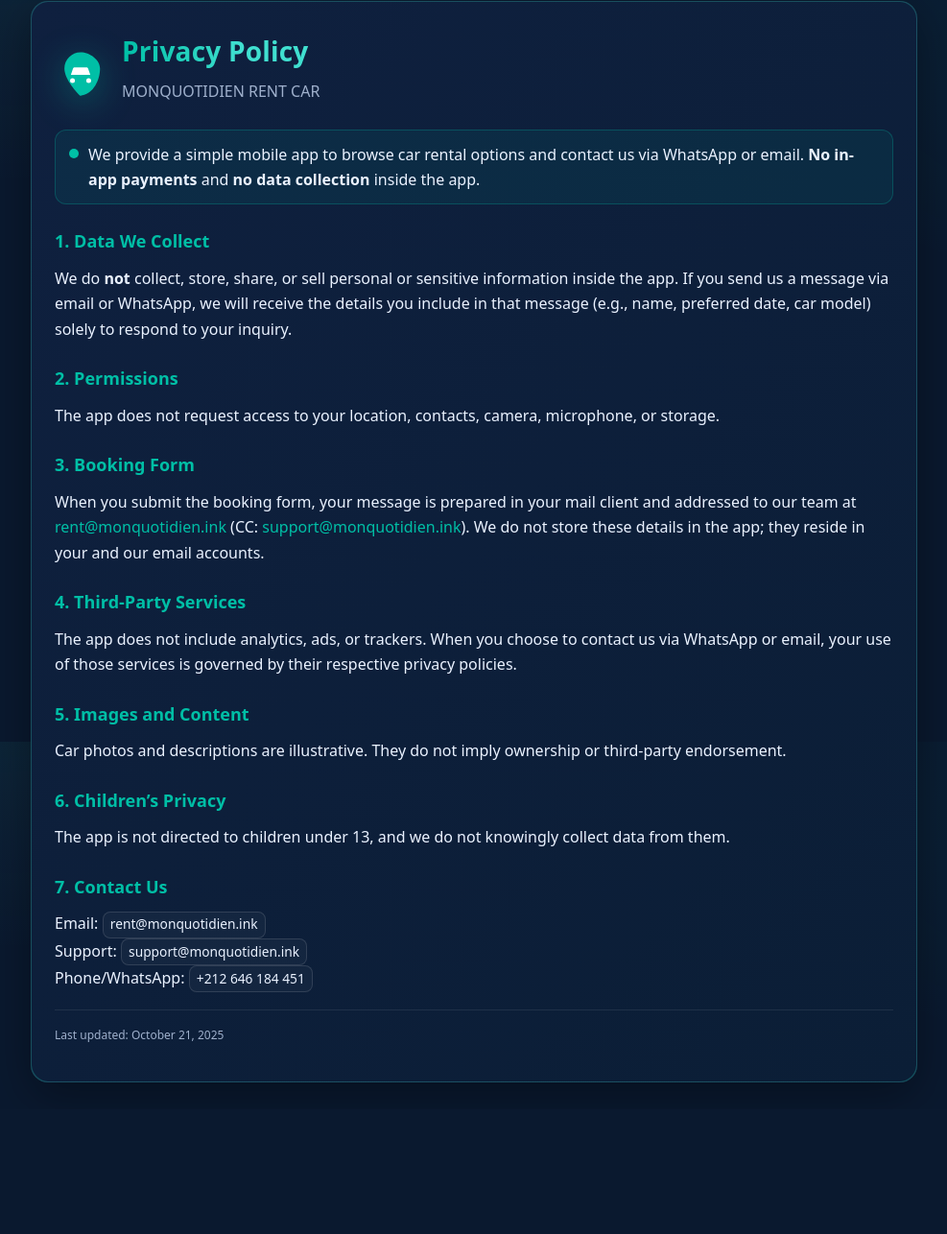
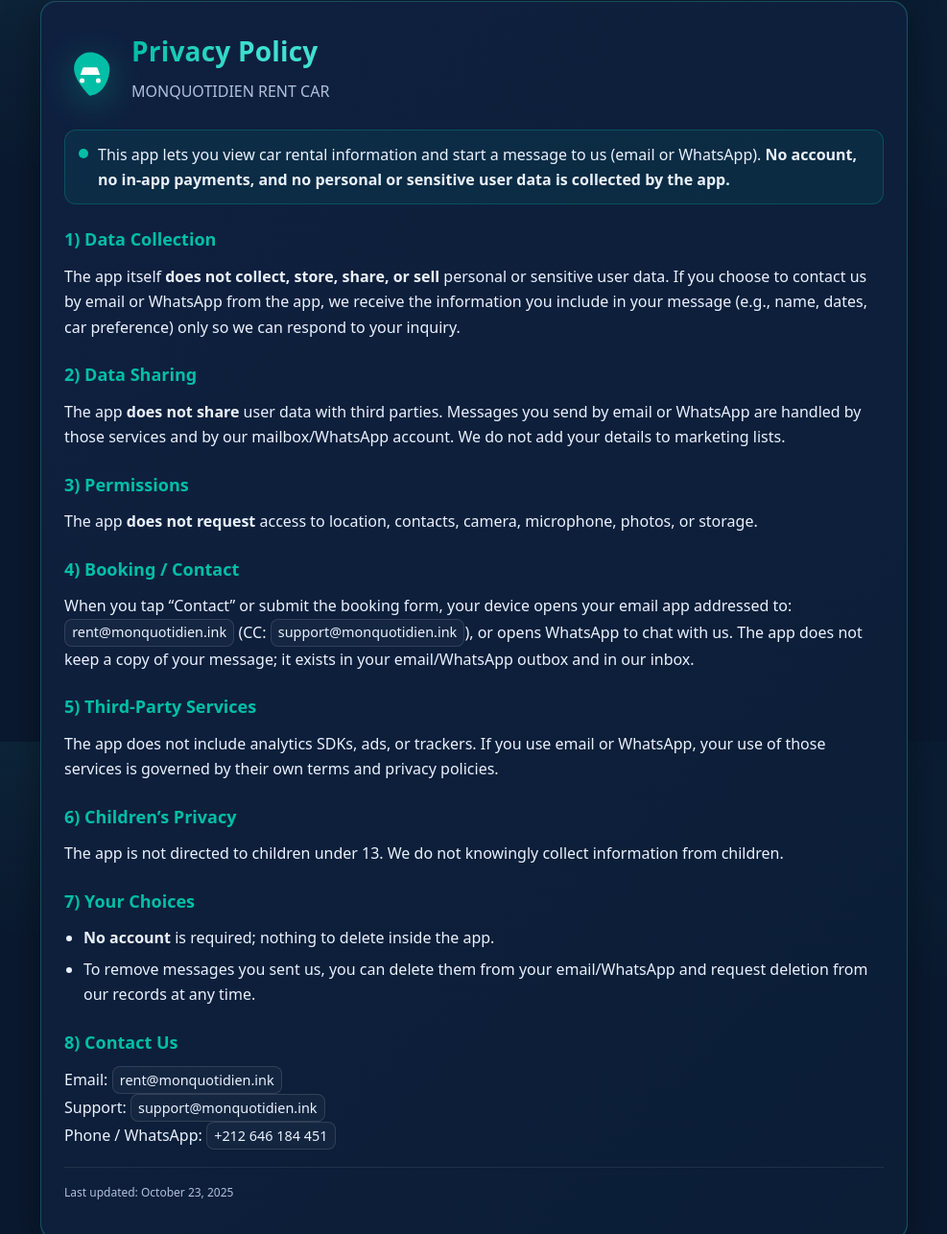
Before and after one commit to monqotidienbenlarbi-cmyk/monqotidien, a plain HTML site: page privancypolicie.html in a window 1280 px wide. Shown: the part 27-1313 px from the top of the page at 96% size, without its empty margins (146-1133 px from the left). Before the commit the page ends 1183 px from the top, so only its background shows below. Drawn offline with Linux system fonts and the light colour scheme.

Commit message:
Update privancypolicie.html

```diff
--- a/privancypolicie.html
+++ b/privancypolicie.html
@@ -1,129 +1,65 @@
 <!DOCTYPE html>
 <html lang="en">
 <head>
-  <meta charset="UTF-8" />
+  <meta charset="utf-8" />
   <meta name="viewport" content="width=device-width, initial-scale=1" />
   <title>Privacy Policy – MONQUOTIDIEN RENT CAR</title>
   <meta name="color-scheme" content="light dark" />
+  <meta name="robots" content="noindex" />
   <style>
-    /* ===== Theme ===== */
     :root{
-      --bg:#0A192F;          /* dark navy */
-      --card:#0F203F;        /* deep blue */
-      --ink:#EAF2FF;         /* text */
-      --muted:#9FB0CC;       /* subdued */
-      --accent:#00BFA6;      /* teal */
-      --accent-2:#40E0D0;    /* gradient stop */
-      --ring:rgba(0,191,166,.45);
-      --radius:18px;
-      --shadow:0 14px 48px rgba(0,0,0,.35);
-      --line:linear-gradient(90deg, rgba(64,224,208,.25), rgba(0,191,166,.25));
+      --bg:#0A192F; --card:#0F203F; --ink:#EAF2FF; --muted:#AFC1DD;
+      --accent:#00BFA6; --accent-2:#40E0D0; --ring:rgba(0,191,166,.45);
+      --radius:16px; --shadow:0 12px 40px rgba(0,0,0,.35);
     }
-
     *{box-sizing:border-box}
     html,body{height:100%}
     body{
-      margin:0;
-      font-family:system-ui,-apple-system,Segoe UI,Roboto,Arial,Helvetica,sans-serif;
+      margin:0; font-family:system-ui,-apple-system,Segoe UI,Roboto,Arial,Helvetica,sans-serif;
       background:
-        radial-gradient(1000px 500px at 10% -10%, rgba(64,224,208,.08), transparent 60%),
-        radial-gradient(900px 480px at 110% 10%, rgba(0,191,166,.08), transparent 55%),
+        radial-gradient(900px 480px at 10% -10%, rgba(64,224,208,.08), transparent 60%),
+        radial-gradient(800px 420px at 110% 10%, rgba(0,191,166,.08), transparent 55%),
         var(--bg);
-      color:var(--ink);
-      line-height:1.65;
-      -webkit-font-smoothing:antialiased;
-      -moz-osx-font-smoothing:grayscale;
+      color:var(--ink); line-height:1.65;
+      -webkit-font-smoothing:antialiased; -moz-osx-font-smoothing:grayscale;
     }
-
-    /* ===== Layout ===== */
-    .wrap{max-width:980px;margin:0 auto;padding:28px}
+    .wrap{max-width:960px;margin:0 auto;padding:28px}
     .card{
-      position:relative;
-      background:linear-gradient(135deg, var(--card) 0%, #0B1E36 100%);
-      border:1px solid rgba(64,224,208,.25);
-      border-radius:var(--radius);
-      padding:28px 24px;
-      box-shadow:var(--shadow);
-      overflow:hidden;
-      isolation:isolate;
+      position:relative; background:linear-gradient(135deg, var(--card) 0%, #0B1E36 100%);
+      border:1px solid rgba(64,224,208,.25); border-radius:var(--radius);
+      padding:28px 24px; box-shadow:var(--shadow); overflow:hidden; isolation:isolate;
     }
     .card:before{
-      content:"";
-      position:absolute; inset:-1px;
-      border-radius:calc(var(--radius) + 1px);
-      padding:1px;
+      content:""; position:absolute; inset:-1px; border-radius:calc(var(--radius) + 1px); padding:1px;
       background:conic-gradient(from 180deg, rgba(0,191,166,.35), rgba(64,224,208,.15), rgba(0,191,166,.35));
       -webkit-mask:linear-gradient(#000 0 0) content-box, linear-gradient(#000 0 0);
-      -webkit-mask-composite:xor; mask-composite:exclude;
-      pointer-events:none;
+      -webkit-mask-composite:xor; mask-composite:exclude; pointer-events:none;
     }
-
-    /* ===== Header ===== */
-    .header{
-      display:flex; gap:16px; align-items:center; margin-bottom:6px;
-    }
-    .logo{
-      width:54px; height:54px; flex:0 0 auto;
-      filter:drop-shadow(0 8px 18px rgba(0,191,166,.35));
-    }
-    h1{
-      margin:0;
-      font-size:28px; letter-spacing:.2px;
+    .header{display:flex; gap:16px; align-items:center; margin-bottom:6px}
+    .logo{width:54px;height:54px;flex:0 0 auto;filter:drop-shadow(0 8px 18px rgba(0,191,166,.35))}
+    h1{margin:0; font-size:28px; letter-spacing:.2px;
       background:linear-gradient(90deg, var(--accent) 0%, var(--accent-2) 60%);
       -webkit-background-clip:text; background-clip:text; color:transparent;
     }
     .subtitle{margin:6px 0 18px 0; color:var(--muted)}
-
-    /* ===== Content ===== */
-    h2{
-      margin:24px 0 10px 0;
-      font-size:18px; color:var(--accent);
-    }
+    h2{margin:22px 0 10px 0; font-size:18px; color:var(--accent)}
     p{margin:0 0 10px 0}
-    ul{margin:8px 0 16px 20px; padding:0}
-    li{margin:6px 0}
-    a{color:var(--accent); text-decoration:none}
-    a:hover{filter:brightness(1.1); text-decoration:underline}
-    .kbd{display:inline-block; padding:.1rem .45rem; border:1px solid rgba(255,255,255,.12); border-radius:8px; font-size:.86em; color:var(--ink); background:rgba(255,255,255,.03)}
-
-    /* ===== Footer / Meta ===== */
-    .meta{
-      margin-top:18px; padding-top:16px;
-      border-top:1px solid rgba(255,255,255,.08);
-      color:var(--muted); font-size:12px;
-    }
-
-    /* ===== Callout ===== */
-    .callout{
-      display:flex; gap:10px; align-items:flex-start;
-      padding:12px 14px; border-radius:12px;
-      background:rgba(0,191,166,.08);
-      border:1px solid rgba(0,191,166,.25);
-      margin:8px 0 18px 0;
-    }
+    ul{margin:8px 0 16px 20px; padding:0} li{margin:6px 0}
+    a{color:var(--accent); text-decoration:none} a:hover{text-decoration:underline}
+    .kbd{display:inline-block; padding:.1rem .45rem; border:1px solid rgba(255,255,255,.12); border-radius:8px; font-size:.9em; color:var(--ink); background:rgba(255,255,255,.03)}
+    .meta{margin-top:18px; padding-top:16px; border-top:1px solid rgba(255,255,255,.08); color:var(--muted); font-size:12px}
+    .callout{display:flex; gap:10px; align-items:flex-start; padding:12px 14px; border-radius:12px;
+      background:rgba(0,191,166,.08); border:1px solid rgba(0,191,166,.25); margin:8px 0 18px 0}
     .dot{width:10px;height:10px;border-radius:50%;background:var(--accent);margin-top:.45rem;flex:0 0 auto}
-
-    /* ===== Responsive ===== */
-    @media (max-width:560px){
-      .wrap{padding:18px}
-      .card{padding:20px}
-      h1{font-size:22px}
-      h2{font-size:17px}
-    }
-
-    /* ===== Print ===== */
-    @media print{
-      body{background:#fff;color:#111}
-      .card{box-shadow:none;border:1px solid #ddd}
-      a{text-decoration:underline}
-    }
+    @media (max-width:560px){.wrap{padding:18px} .card{padding:20px} h1{font-size:22px} h2{font-size:17px}}
+    @media print{body{background:#fff;color:#111} .card{box-shadow:none;border:1px solid #ddd} a{text-decoration:underline}}
   </style>
 </head>
 <body>
   <div class="wrap">
     <article class="card" role="article" aria-labelledby="pp-title">
       <header class="header">
-        <!-- Inline SVG logo (pin + car) -->
+        <!-- Inline SVG logo -->
         <svg class="logo" viewBox="0 0 64 64" aria-hidden="true">
           <path fill="#00BFA6" d="M32 4c-11.05 0-20 8.95-20 20 0 14.2 16.9 31.32 19.03 33.44a1.4 1.4 0 0 0 1.94 0C48.1 55.32 55.99 38.2 55.99 24 56 12.95 43.05 4 32 4Z"/>
           <path fill="#fff" d="M44 32H20l2.6-7.8c.3-.9 1.2-1.5 2.2-1.5h14.3c1 0 1.9.6 2.2 1.5L44 32zM22 36a3 3 0 1 1 0 6 3 3 0 0 1 0-6zm20 0a3 3 0 1 1 0 6 3 3 0 0 1 0-6z"/>
@@ -137,40 +73,61 @@
       <section class="callout" aria-label="Summary">
         <span class="dot" aria-hidden="true"></span>
         <p style="margin:0">
-          We provide a simple mobile app to browse car rental options and contact us via WhatsApp or email.
-          <strong>No in-app payments</strong> and <strong>no data collection</strong> inside the app.
+          This app lets you view car rental information and start a message to us (email or WhatsApp).
+          <strong>No account, no in-app payments, and no personal or sensitive user data is collected by the app.</strong>
         </p>
       </section>
 
-      <h2>1. Data We Collect</h2>
-      <p>We do <strong>not</strong> collect, store, share, or sell personal or sensitive information inside the app. If you send us a message via email or WhatsApp, we will receive the details you include in that message (e.g., name, preferred date, car model) solely to respond to your inquiry.</p>
+      <h2>1) Data Collection</h2>
+      <p>
+        The app itself <strong>does not collect, store, share, or sell</strong> personal or sensitive user data.
+        If you choose to contact us by email or WhatsApp from the app, we receive the information you include in your message
+        (e.g., name, dates, car preference) only so we can respond to your inquiry.
+      </p>
 
-      <h2>2. Permissions</h2>
-      <p>The app does not request access to your location, contacts, camera, microphone, or storage.</p>
+      <h2>2) Data Sharing</h2>
+      <p>
+        The app <strong>does not share</strong> user data with third parties. Messages you send by email or WhatsApp are handled by those services
+        and by our mailbox/WhatsApp account. We do not add your details to marketing lists.
+      </p>
 
-      <h2>3. Booking Form</h2>
-      <p>When you submit the booking form, your message is prepared in your mail client and addressed to our team at
-        <a href="mailto:rent@monquotidien.ink">rent@monquotidien.ink</a>
-        (CC: <a href="mailto:support@monquotidien.ink">support@monquotidien.ink</a>).
-        We do not store these details in the app; they reside in your and our email accounts.</p>
+      <h2>3) Permissions</h2>
+      <p>
+        The app <strong>does not request</strong> access to location, contacts, camera, microphone, photos, or storage.
+      </p>
 
-      <h2>4. Third-Party Services</h2>
-      <p>The app does not include analytics, ads, or trackers. When you choose to contact us via WhatsApp or email, your use of those services is governed by their respective privacy policies.</p>
+      <h2>4) Booking / Contact</h2>
+      <p>
+        When you tap “Contact” or submit the booking form, your device opens your email app addressed to:
+        <a href="mailto:rent@monquotidien.ink" class="kbd">rent@monquotidien.ink</a>
+        (CC: <a href="mailto:support@monquotidien.ink" class="kbd">support@monquotidien.ink</a>), or opens WhatsApp to chat with us.
+        The app does not keep a copy of your message; it exists in your email/WhatsApp outbox and in our inbox.
+      </p>
 
-      <h2>5. Images and Content</h2>
-      <p>Car photos and descriptions are illustrative. They do not imply ownership or third-party endorsement.</p>
+      <h2>5) Third-Party Services</h2>
+      <p>
+        The app does not include analytics SDKs, ads, or trackers. If you use email or WhatsApp, your use of those services is governed by their own terms and privacy policies.
+      </p>
 
-      <h2>6. Children’s Privacy</h2>
-      <p>The app is not directed to children under 13, and we do not knowingly collect data from them.</p>
+      <h2>6) Children’s Privacy</h2>
+      <p>
+        The app is not directed to children under 13. We do not knowingly collect information from children.
+      </p>
 
-      <h2>7. Contact Us</h2>
+      <h2>7) Your Choices</h2>
+      <ul>
+        <li><strong>No account</strong> is required; nothing to delete inside the app.</li>
+        <li>To remove messages you sent us, you can delete them from your email/WhatsApp and request deletion from our records at any time.</li>
+      </ul>
+
+      <h2>8) Contact Us</h2>
       <p>
         Email: <a href="mailto:rent@monquotidien.ink" class="kbd">rent@monquotidien.ink</a><br/>
         Support: <a href="mailto:support@monquotidien.ink" class="kbd">support@monquotidien.ink</a><br/>
-        Phone/WhatsApp: <a href="https://wa.me/212646184451" class="kbd" rel="noopener">+212 646 184 451</a>
+        Phone / WhatsApp: <a href="https://wa.me/212646184451" class="kbd" rel="noopener noreferrer">+212 646 184 451</a>
       </p>
 
-      <p class="meta">Last updated: October 21, 2025</p>
+      <p class="meta">Last updated: October 23, 2025</p>
     </article>
   </div>
 </body>
```
